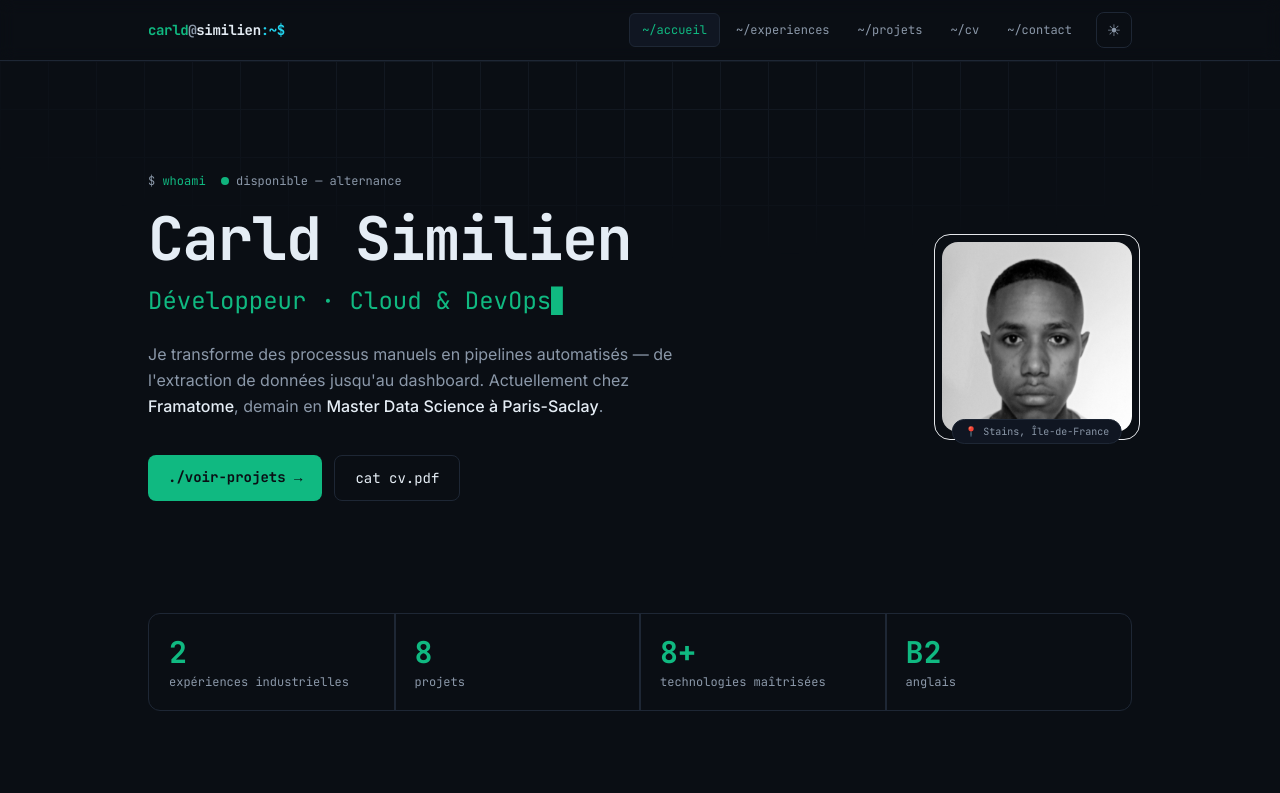
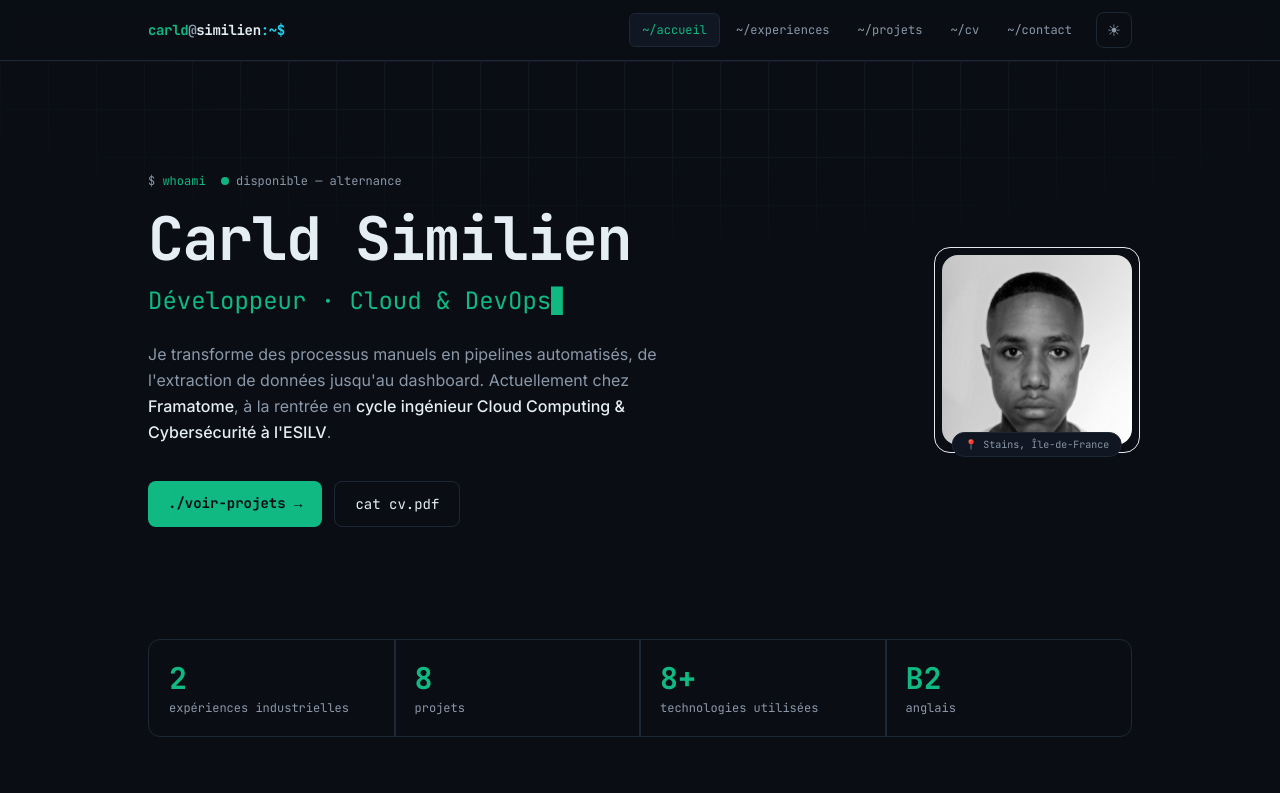
Before and after one commit to sheene123/sheene123.github.io, a Next.js app: page / in a window 1280 px wide. Shown: the top 793 px of the page. Built offline with nearby package versions, Linux system fonts and the light colour scheme.

Commit message:
Modification mineur

```diff
--- a/app/page.jsx
+++ b/app/page.jsx
@@ -11,7 +11,7 @@ export default function Home() {
       <div className="grid-bg absolute inset-x-0 top-0 h-[480px] -z-10" />
 
       <div className="max-w-5xl mx-auto px-5">
-        {/* ── Hero ── */}
+        {/* Hero */}
         <header className="py-20 sm:py-28 grid sm:grid-cols-[1fr_auto] gap-10 items-center">
           <div>
             <p className="font-mono text-xs text-accent mb-5">
@@ -26,10 +26,10 @@ export default function Home() {
               {profile.tagline}
             </p>
             <p className="text-soft mt-6 max-w-xl leading-relaxed">
-              Je transforme des processus manuels en pipelines automatisés — de
+              Je transforme des processus manuels en pipelines automatisés, de
               l'extraction de données jusqu'au dashboard. Actuellement chez{' '}
-              <strong className="text-ink font-medium">Framatome</strong>, demain en{' '}
-              <strong className="text-ink font-medium">Master Data Science à Paris-Saclay</strong>.
+              <strong className="text-ink font-medium">Framatome</strong>, à la rentrée en{' '}
+              <strong className="text-ink font-medium">cycle ingénieur Cloud Computing &amp; Cybersécurité à l'ESILV</strong>.
             </p>
             <div className="flex flex-wrap gap-3 mt-9">
               <Link
@@ -65,13 +65,13 @@ export default function Home() {
           </div>
         </header>
 
-        {/* ── Stats ── */}
+        {/* Stats */}
         <Reveal>
           <div className="grid grid-cols-2 sm:grid-cols-4 border border-line rounded-xl overflow-hidden font-mono">
             {[
               ['2', 'expériences industrielles'],
               [`${projects.length}`, 'projets'],
-              ['8+', 'technologies maîtrisées'],
+              ['8+', 'technologies utilisées'],
               ['B2', 'anglais'],
             ].map(([num, label]) => (
               <div key={label} className="p-5 border border-line -m-px bg-panel/60">
@@ -82,21 +82,21 @@ export default function Home() {
           </div>
         </Reveal>
 
-        {/* ── À propos ── */}
+        {/* A propos */}
         <section className="py-20">
           <Reveal>
             <h2 className="font-mono text-sm text-accent mb-6">
-              <span className="text-soft">##</span> à-propos
+              <span className="text-soft">##</span> a-propos
             </h2>
             <p className="text-lg leading-relaxed max-w-3xl">{profile.about}</p>
           </Reveal>
         </section>
 
-        {/* ── Compétences ── */}
+        {/* Competences */}
         <section className="pb-20">
           <Reveal>
             <h2 className="font-mono text-sm text-accent mb-8">
-              <span className="text-soft">##</span> compétences
+              <span className="text-soft">##</span> competences
             </h2>
           </Reveal>
           <div className="grid sm:grid-cols-2 lg:grid-cols-4 gap-4">
@@ -114,12 +114,12 @@ export default function Home() {
           </div>
         </section>
 
-        {/* ── Projets en avant ── */}
+        {/* Projets en avant */}
         <section className="pb-24">
           <Reveal>
             <div className="flex items-baseline justify-between mb-8">
               <h2 className="font-mono text-sm text-accent">
-                <span className="text-soft">##</span> projets-récents
+                <span className="text-soft">##</span> projets-recents
               </h2>
               <Link href="/projets" className="font-mono text-xs text-accent2 hover:underline">
                 ls --all →
```
